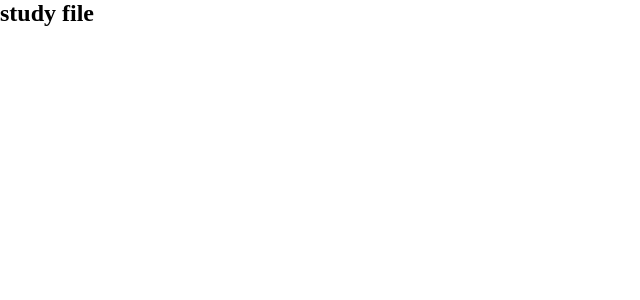
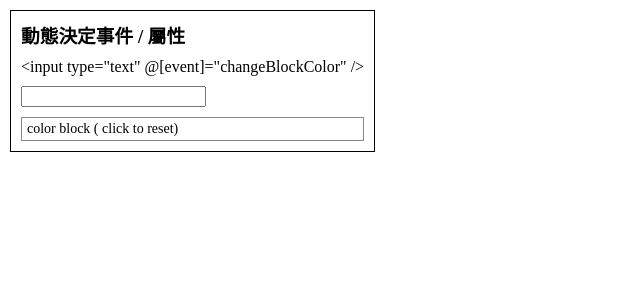
Before and after one commit to SetsuikiHyoryu/vue3-ts-animation-record, a Vue app: page /study in a window 1280 px wide. Shown: the top 300 px of the page, without its empty margins (0-640 px from the left). Built offline with nearby package versions, Linux system fonts and the light colour scheme.

Commit message:
feat: 更新 setup 學習相關的組件

```diff
--- /dev/null
+++ b/src/components/Article.vue
@@ -0,0 +1,68 @@
+<script lang="ts" setup>
+import { defineProps, defineEmits, useAttrs, useSlots, ref } from "vue";
+
+type Article = { title: string; author: string; body: string };
+
+/** State */
+const isWhite = ref(true);
+
+/** Props
+ * 常規：
+ *   export default {
+ *     setup(props) {};
+ *   }
+ */
+const props = defineProps<{ article: Article }>();
+const test = props?.article;
+
+/** Emits
+ * 常規：
+ *   export default {
+ *     emits:['press'];
+ *   }
+ */
+const emits = defineEmits(["press"]);
+
+const handleClick = () => {
+  emits("press");
+  isWhite.value = !isWhite.value;
+};
+
+/** Context
+ * 常規：
+ *   export default {
+ *     setup(props, context) {};
+ *   }
+ */
+const attrs = useAttrs();
+const slots = useSlots();
+</script>
+
+<template>
+  <section
+    id="Article"
+    class="card"
+    :style="{ backgroundColor: isWhite ? '#fff' : '#888' }"
+  >
+    <h3>{{ test.title }}</h3>
+    <h4>{{ test.author }}</h4>
+    <article>{{ test.body }}</article>
+
+    <button type="button" class="under-item" @click="handleClick">
+      切換背景色
+    </button>
+  </section>
+</template>
+
+<style scoped>
+/* Common Style */
+.under-item {
+  margin: 10px 0 0;
+}
+
+.card {
+  border: 1px solid #000;
+  margin: 10px 0 0 10px;
+  padding: 10px;
+}
+</style>
--- a/src/router/index.ts
+++ b/src/router/index.ts
@@ -12,6 +12,12 @@ const routes: Array<RouteRecordRaw> = [
     name: "Study",
     component: () =>
       import(/** webpackChunkName: "study" */ "../views/Study.vue"),
+  },
+  {
+    path: "/studysetup",
+    name: "StudySetup",
+    component: () =>
+      import(/** webpackChunkName: "studysetup" */ "../views/StudySetup.vue"),
   },
 
   // NOTE: 懶加載
--- a/src/views/Study.vue
+++ b/src/views/Study.vue
@@ -1,15 +1,103 @@
-<template>
-  <div class="study">
-    <h2>study file</h2>
-  </div>
-</template>
-
 <script lang="ts">
 import { defineComponent } from "vue";
 
 export default defineComponent({
   name: "Study",
+
+  data() {
+    return {
+      // 動態決定事件
+      event: "blur",
+      blockBackgroud: "fff",
+    };
+  },
+
+  /**
+   * 計算屬性和 watch 的區别
+   *
+   * watch 可以執行異步請求。
+   */
+
+  /** 計算屬性和方法的區别
+   *
+   * 當畫面因爲數據改動而再次渲染時，如果計算屬性依賴的數據沒有發生變化，
+   * 則計算屬性不會再次計算，反方法則是每次都會執行。
+   */
+  methods: {
+    changeBlockColor() {
+      this.blockBackgroud = "#f76cad";
+    },
+  },
+
+  /** 生命周期函數
+   *
+   * - 執行順序
+   *   1. app = Vue.createApp(options).mount(el)
+   *   2. 初始化事件和生命周期函數
+   *   3. beforeCreate()
+   *   4. 初始化依賴注入和響應式（即創建 Vue 實例（組件））
+   *   5. created()
+   *   6. 判斷有無 template option，沒有則將 el 的 innerHTML 作爲模版使用
+   *   7. beforeMount()
+   *   8. 渲染模版到頁面（創建 app.$el 並用它替換 el）
+   *   9. mounted()
+   *   10. 數據發生改變
+   *   11. beforeUpdate()
+   *   12. dom 被重新渲染
+   *   13. updated()
+   *   14. 使用 app.unmount() 卸載實例
+   *   15. beforeUnmount()
+   *   16. 完成卸載
+   *   17. unmounted()
+   */
 });
 </script>
 
-<style scoped></style>
+<template>
+  <div class="study">
+    <section id="ActiveEvent" class="card">
+      <h3>動態決定事件 / 屬性</h3>
+
+      <div class="under-item">
+        {{ '<input type="text" @[event]="changeBlockColor" />' }}
+      </div>
+
+      <div class="under-item">
+        <input type="text" @[event]="changeBlockColor" />
+
+        <div
+          class="color-block under-item"
+          @click="blockBackgroud = '#fff'"
+          :style="{ backgroundColor: blockBackgroud }"
+        >
+          color block ( click to reset)
+        </div>
+      </div>
+    </section>
+  </div>
+</template>
+
+<style scoped>
+/* Common Style */
+.under-item {
+  margin: 10px 0 0;
+}
+
+/* Dom Style */
+.study {
+  display: flex;
+}
+
+.study .card {
+  border: 1px solid #000;
+  margin: 10px 0 0 10px;
+  padding: 10px;
+}
+
+.study .card .color-block {
+  border: 1px solid #888;
+  cursor: pointer;
+  font-size: 14px;
+  padding: 3px 5px;
+}
+</style>
--- /dev/null
+++ b/src/views/StudySetup.vue
@@ -0,0 +1,44 @@
+<script lang="ts" setup>
+import Article from "@/components/Article.vue";
+
+/** 相當於 data() { return { articleName:  "共産黨宣言"} } */
+const articleName: string = "共産黨宣言";
+
+const article = {
+  title: "共産黨宣言",
+  author: "馬克思 / 恩格斯",
+  body: "一個幽靈，共産主義的幽靈，在歐洲徘徊...",
+};
+
+const hancleClick = () => {
+  console.log("pressed");
+};
+</script>
+
+<template>
+  <div id="StudySetup" class="setup">
+    <section class="card">
+      <div>{{ articleName }}</div>
+    </section>
+
+    <Article :article="article" @press="hancleClick" />
+  </div>
+</template>
+
+<style scoped>
+/* Common Style */
+.under-item {
+  margin: 10px 0 0;
+}
+
+.card {
+  border: 1px solid #000;
+  margin: 10px 0 0 10px;
+  padding: 10px;
+}
+
+/* Dom Style */
+.setup {
+  display: flex;
+}
+</style>
```
Also changed, not shown: 1 other file (tests, documents, lock files or other folders).
